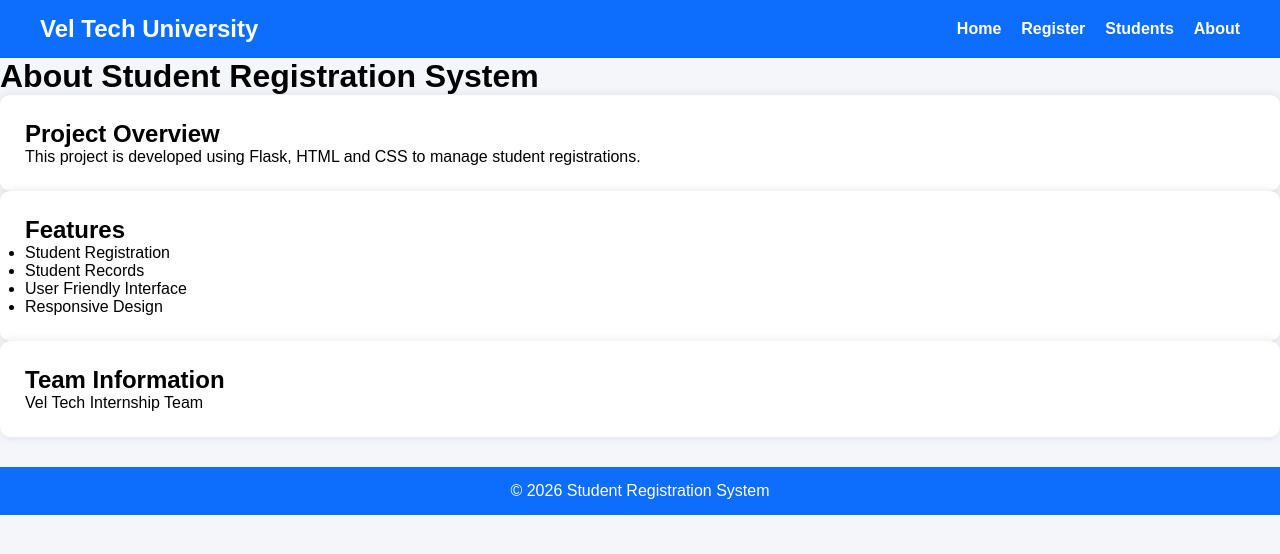
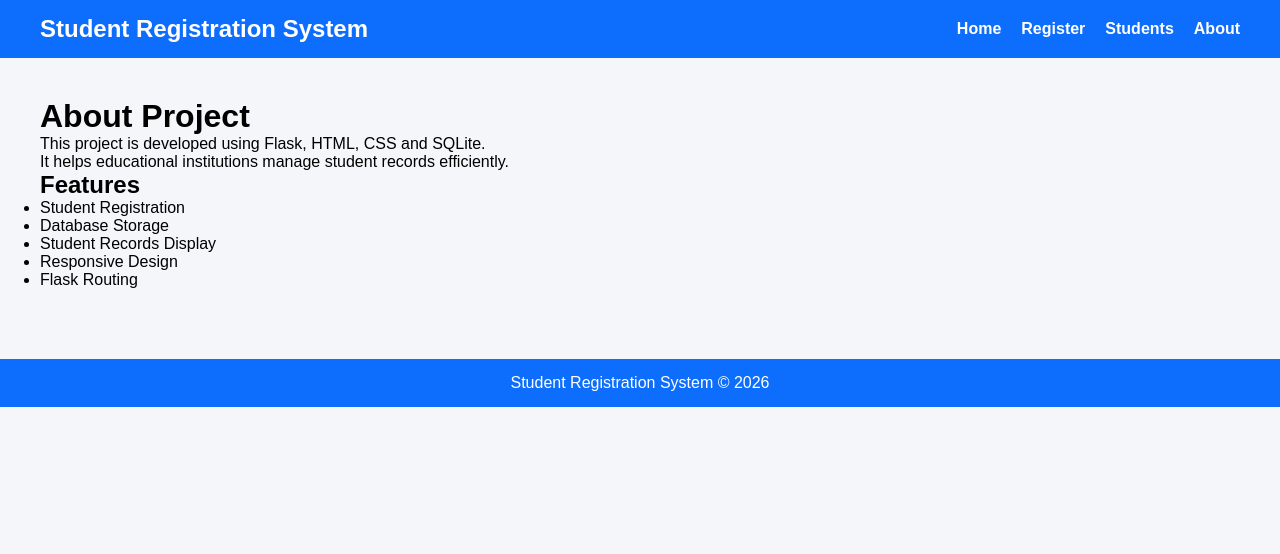
Before and after one commit to Purujith27/Veltech-Summer-Internship-, a Flask app: page /about in a window 1280 px wide. Shown: the top 554 px of the page. Run offline with Flask 3, Linux system fonts and the light colour scheme.

Commit message:
Update about.html

```diff
--- a/Student Registeration/templates/about.html
+++ b/Student Registeration/templates/about.html
@@ -6,7 +6,7 @@
 </head>
 <body>
 <nav>
-    <h2>Vel Tech University</h2>
+    <h2>Student Registration System</h2>
     <ul>
         <li><a href="/">Home</a></li>
         <li><a href="/register">Register</a></li>
@@ -14,30 +14,26 @@
         <li><a href="/about">About</a></li>
     </ul>
 </nav>
-<div class="container">
-    <h1>About Student Registration System</h1>
-    <div class="card">
-        <h2>Project Overview</h2>
+<div class="about">
+<h1>About Project</h1>
 <p>
-            This project is developed using Flask, HTML and CSS to manage student registrations.
+This project is developed using Flask, HTML, CSS and SQLite.
 </p>
-    </div>
-    <div class="card">
+<p>
+It helps educational institutions manage
+student records efficiently.
+</p>
 <h2>Features</h2>
 <ul>
 <li>Student Registration</li>
-            <li>Student Records</li>
-            <li>User Friendly Interface</li>
+<li>Database Storage</li>
+<li>Student Records Display</li>
 <li>Responsive Design</li>
+<li>Flask Routing</li>
 </ul>
 </div>
-    <div class="card">
-        <h2>Team Information</h2>
-        <p>Vel Tech Internship Team</p>
-    </div>
-</div>
 <footer>
-    <p>© 2026 Student Registration System</p>
+Student Registration System © 2026
 </footer>
 </body>
 </html>
```
Lines whose indentation alone changed are shown as unchanged.
